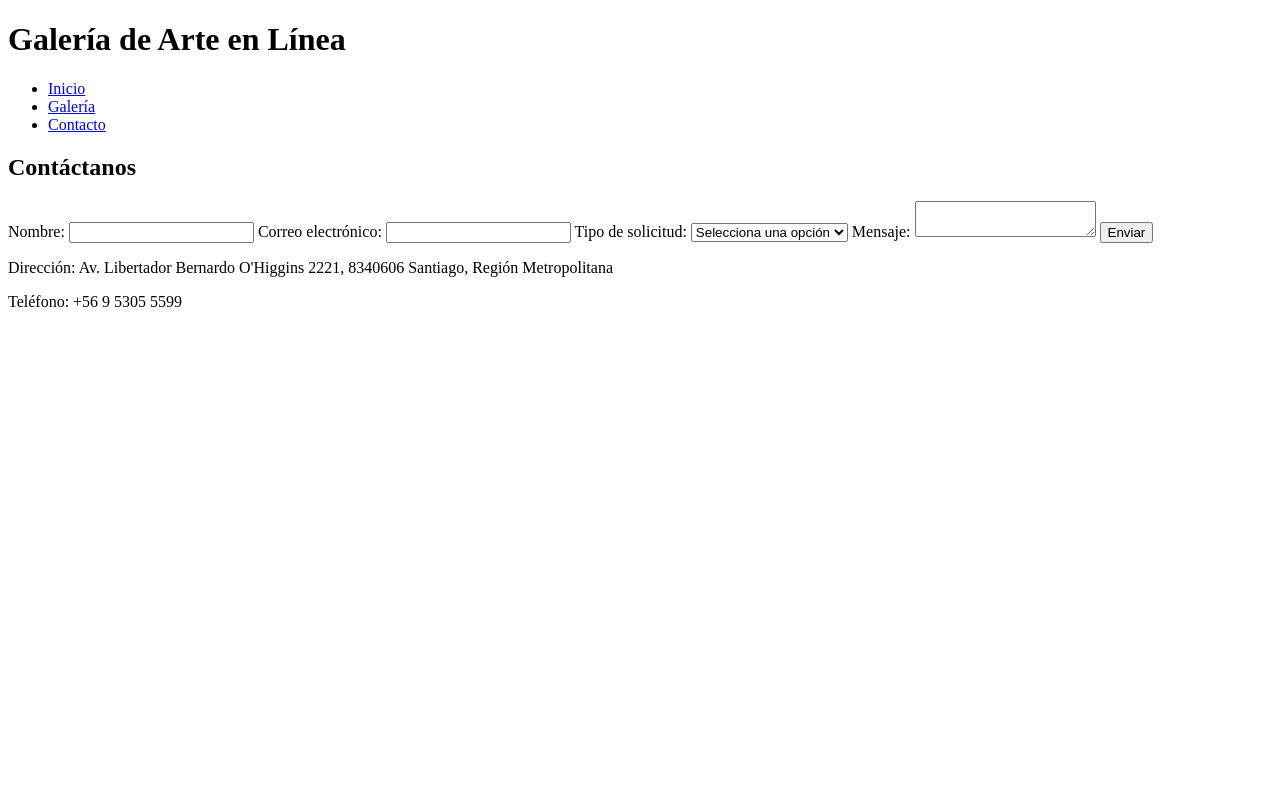
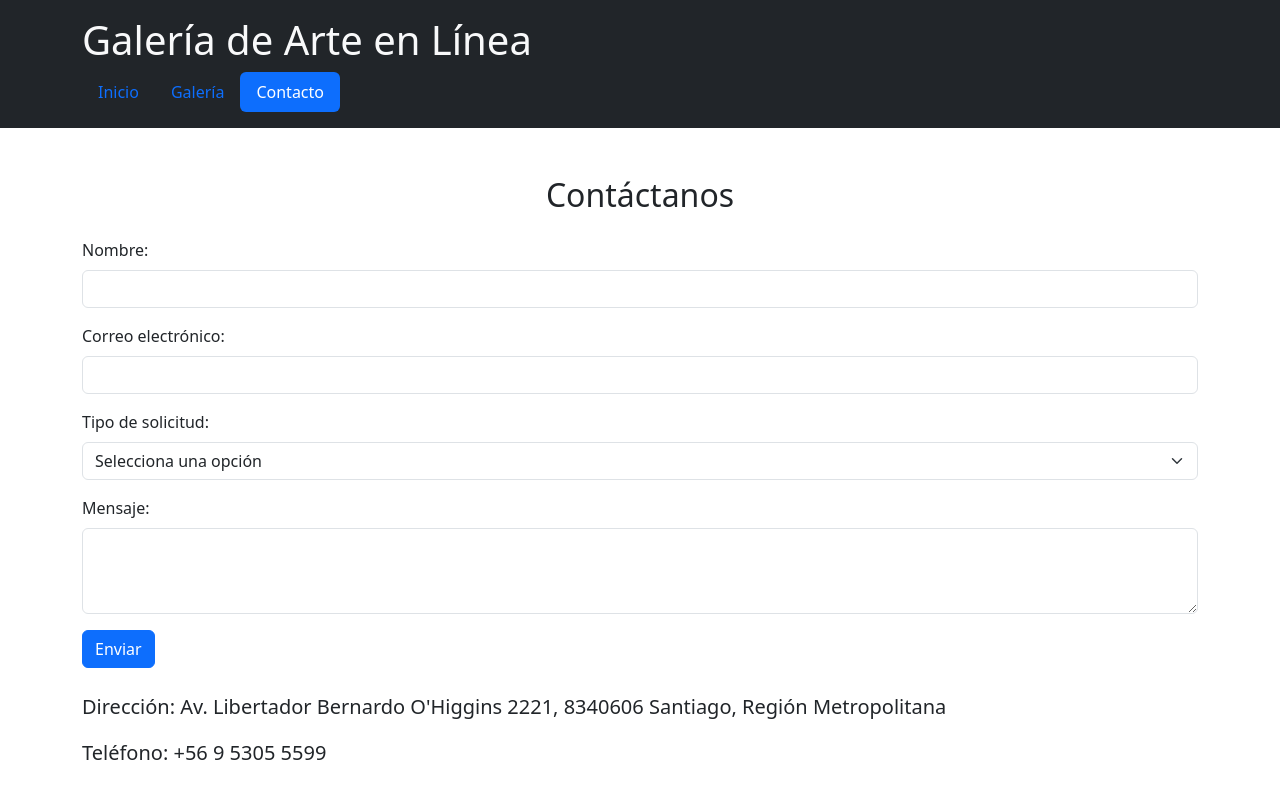
Before and after one commit to felipecifuentesciisa/EvaluacionUnidad1, a plain HTML site: page contacto.html in a window 1280 px wide. Drawn offline with nearby package versions, Linux system fonts and the light colour scheme.

Commit message:
Se realizan los cambios solicitados para la evaluacion de la unidad que incluye la implementacion de bootstrap y una planilla de estilo style.css

```diff
--- a/contacto.html
+++ b/contacto.html
@@ -4,42 +4,58 @@
     <meta charset="UTF-8">
     <meta name="viewport" content="width=device-width, initial-scale=1.0">
     <title>Galería de Arte en Línea</title>
+    <link href="https://cdn.jsdelivr.net/npm/bootstrap@5.3.0/dist/css/bootstrap.min.css" rel="stylesheet">
+    <link rel="stylesheet" href="styles.css">
 </head>
 <body>
-<header>
-    <h1>Galería de Arte en Línea</h1>
+<header class="bg-dark py-3">
+    <div class="container">
+        <h1 class="text-light">Galería de Arte en Línea</h1>
         <nav>
-        <ul>
-            <li><a href="index.html">Inicio</a></li>
-            <li><a href="galeria.html">Galería</a></li>
-            <li><a href="contacto.html">Contacto</a></li>
+            <ul class="nav nav-pills">
+                <li class="nav-item">
+                    <a class="nav-link" href="index.html">Inicio</a>
+                </li>
+                <li class="nav-item">
+                    <a class="nav-link" href="galeria.html">Galería</a>
+                </li>
+                <li class="nav-item">
+                    <a class="nav-link active" href="contacto.html">Contacto</a>
+                </li>
             </ul>
         </nav>
+    </div>
 </header>
-<main>
-    <h2>Contáctanos</h2>
+<main class="container py-5">
+    <h2 class="text-center mb-4">Contáctanos</h2>
     <form>
-        <label for="nombre">Nombre:</label>
-        <input type="text" id="nombre" name="nombre" required>
-
-        <label for="email">Correo electrónico:</label>
-        <input type="email" id="email" name="email" required>
-
-        <label for="solicitud">Tipo de solicitud:</label>
-        <select id="solicitud" name="solicitud" required>
+        <div class="mb-3">
+            <label for="nombre" class="form-label">Nombre:</label>
+            <input type="text" class="form-control" id="nombre" name="nombre" required>
+        </div>
+        <div class="mb-3">
+            <label for="email" class="form-label">Correo electrónico:</label>
+            <input type="email" class="form-control" id="email" name="email" required>
+        </div>
+        <div class="mb-3">
+            <label for="solicitud" class="form-label">Tipo de solicitud:</label>
+            <select class="form-select" id="solicitud" name="solicitud" required>
                 <option value="">Selecciona una opción</option>
                 <option value="compra">Compra</option>
                 <option value="consulta">Consulta</option>
                 <option value="venta">Venta</option>
             </select>
-
-        <label for="mensaje">Mensaje:</label>
-        <textarea id="mensaje" name="mensaje" required></textarea>
-
-        <button type="submit">Enviar</button>
+        </div>
+        <div class="mb-3">
+            <label for="mensaje" class="form-label">Mensaje:</label>
+            <textarea class="form-control" id="mensaje" name="mensaje" rows="3" required></textarea>
+        </div>
+        <button type="submit" class="btn btn-primary">Enviar</button>
     </form>
-    <p>Dirección: Av. Libertador Bernardo O'Higgins 2221, 8340606 Santiago, Región Metropolitana</p>
-    <p>Teléfono: +56 9 5305 5599</p>
+    <div class="mt-4">
+        <p class="lead">Dirección: Av. Libertador Bernardo O'Higgins 2221, 8340606 Santiago, Región Metropolitana</p>
+        <p class="lead">Teléfono: +56 9 5305 5599</p>
+    </div>
 </main>
 </body>
 </html>
--- /dev/null
+++ b/style.css
@@ -0,0 +1,25 @@
+/* styles.css */
+body {
+    font-family: 'Segoe UI', Tahoma, Geneva, Verdana, sans-serif;
+}
+
+.navbar-nav .nav-link {
+    color: #fff;
+}
+
+.navbar-nav .nav-item.active .nav-link {
+    font-weight: bold;
+}
+
+.lead {
+    font-size: 1.2rem;
+}
+
+.form-group label {
+    font-weight: bold;
+}
+
+.btn-primary {
+    background-color: #007bff;
+    border-color: #ffffff;
+}
```
Also changed, not shown: galeria.html (+35 -23 lines), index.html (+21 -11 lines), 1 other file. Lines whose indentation alone changed are shown as unchanged.
